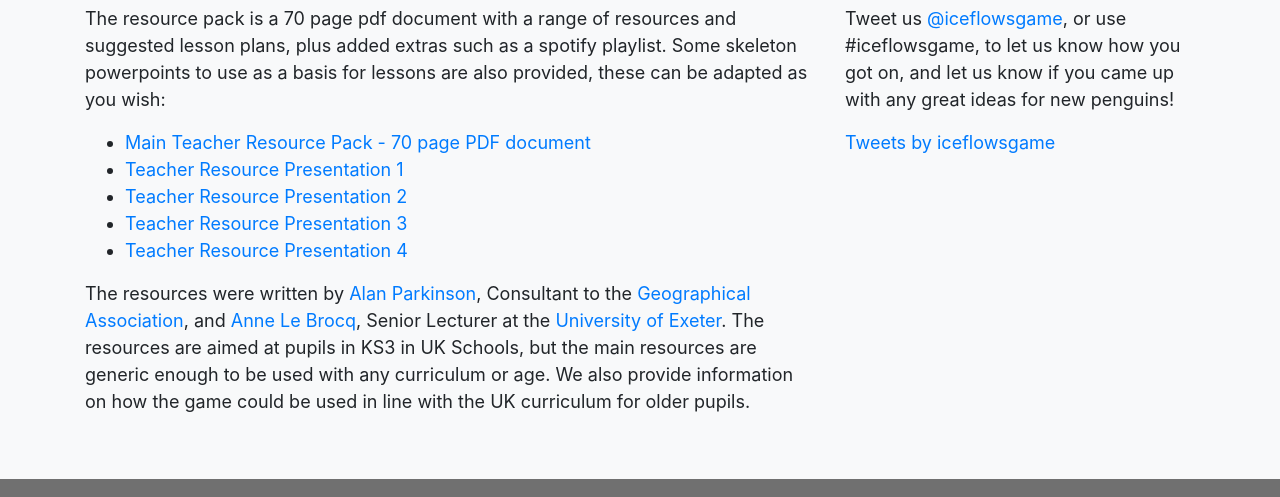
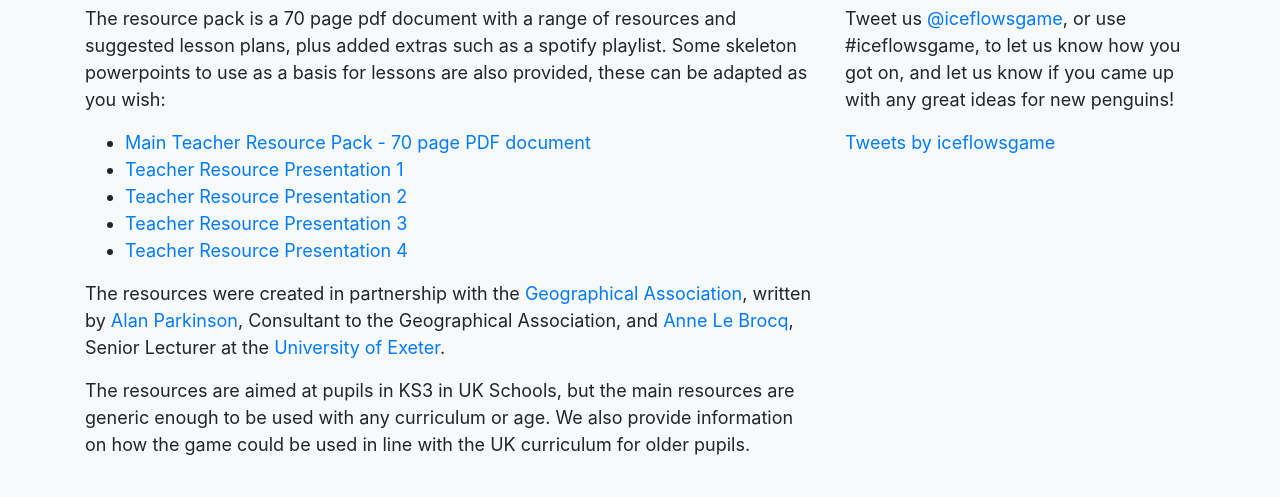
Before and after one commit to jkittley/iceflowswebsite, a plain HTML site: page resources.html in a window 1280 px wide. Shown: the part 642-1139 px from the top of the page. Drawn offline with nearby package versions, Linux system fonts and the light colour scheme.

Commit message:
modified description text

```diff
--- a/resources.html
+++ b/resources.html
@@ -181,7 +181,8 @@
                   <li><a href="resources/Teacher Resource Presentation 3 v1.pptx">Teacher Resource Presentation 3</a></li>
                   <li><a href="resources/Teacher Resource Presentation 4 v1.pptx">Teacher Resource Presentation 4</a></li>
               </ul>
-              </p>The resources were written by <a href="https://about.me/alanparkinson">Alan Parkinson</a>, Consultant to the <a href="https://www.geography.org.uk/">Geographical Association</a>, and <a href="http://geography.exeter.ac.uk/staff/index.php?web_id=anne_le_brocq">Anne Le Brocq</a>, Senior Lecturer at the <a href="http://www.exeter.ac.uk">University of Exeter</a>.  The resources are aimed at pupils in KS3 in UK Schools, but the main resources are generic enough to be used with any curriculum or age.  We also provide information on how the game could be used in line with the UK curriculum for older pupils.</p>
+              </p>The resources were created in partnership with the <a href="https://www.geography.org.uk/">Geographical Association</a>, written by <a href="https://about.me/alanparkinson">Alan Parkinson</a>, Consultant to the Geographical Association, and <a href="http://geography.exeter.ac.uk/staff/index.php?web_id=anne_le_brocq">Anne Le Brocq</a>, Senior Lecturer at the <a href="http://www.exeter.ac.uk">University of Exeter</a>.</p>
+              <p>The resources are aimed at pupils in KS3 in UK Schools, but the main resources are generic enough to be used with any curriculum or age.  We also provide information on how the game could be used in line with the UK curriculum for older pupils.</p>
             </div>
 
             <div class="col-4">
```
